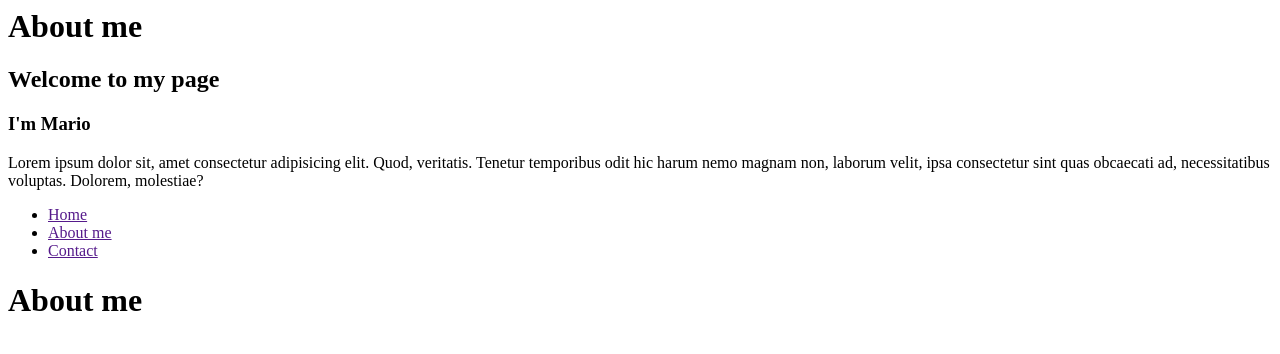
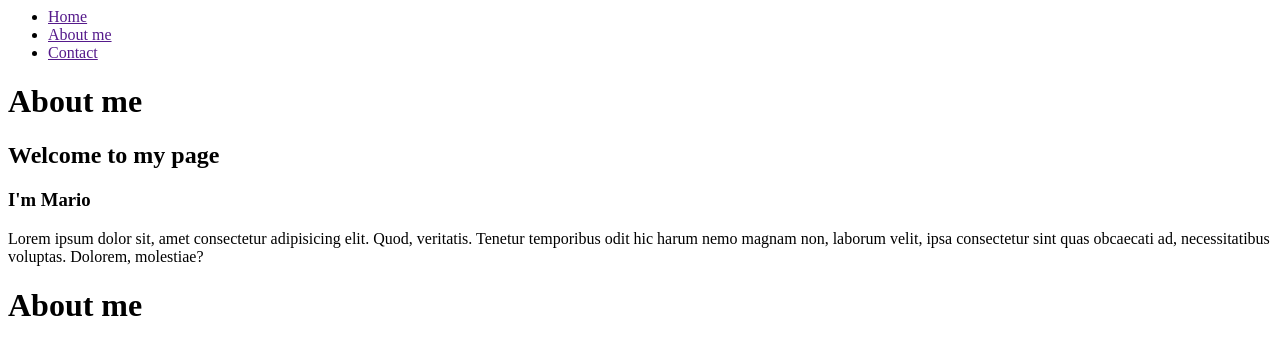
Before and after one commit to PrograMario12/aprendiendoUtilizarGit, a plain HTML site: page index.html in a window 1280 px wide. Drawn offline with Linux system fonts and the light colour scheme.

Commit message:
Merge header -> master

```diff
--- a/index.html
+++ b/index.html
@@ -4,12 +4,6 @@
     <meta http-equiv="X-UA-Compatible" content="IE=edge">
     <meta name="viewport" content="width=device-width, initial-scale=1.0">
     <title>Mi página web</title>
-</head>
-<body>
-    <h1>About me</h1>
-    <h2>Welcome to my page</h2>
-    <h3>I'm <span>Mario</span></h3>
-    <p>Lorem ipsum dolor sit, amet consectetur adipisicing elit. Quod, veritatis. Tenetur temporibus odit hic harum nemo magnam non, laborum velit, ipsa consectetur sint quas obcaecati ad, necessitatibus voluptas. Dolorem, molestiae?</p>
 </head>
 <body>
     <header>
@@ -21,7 +15,14 @@
             </ul>
         </nav>
     </header>
+    <main>
+        <h1>About me</h1>
+        <h2>Welcome to my page</h2>
+        <h3>I'm <span>Mario</span></h3>
+        <p>Lorem ipsum dolor sit, amet consectetur adipisicing elit. Quod, veritatis. Tenetur temporibus odit hic harum nemo magnam non, laborum velit, ipsa consectetur sint quas obcaecati ad, necessitatibus voluptas. Dolorem, molestiae?</p>
 
-    <h1>About me</h1>
+        <h1>About me</h1>
+    </main>
+
 </body>
 </html>
```
